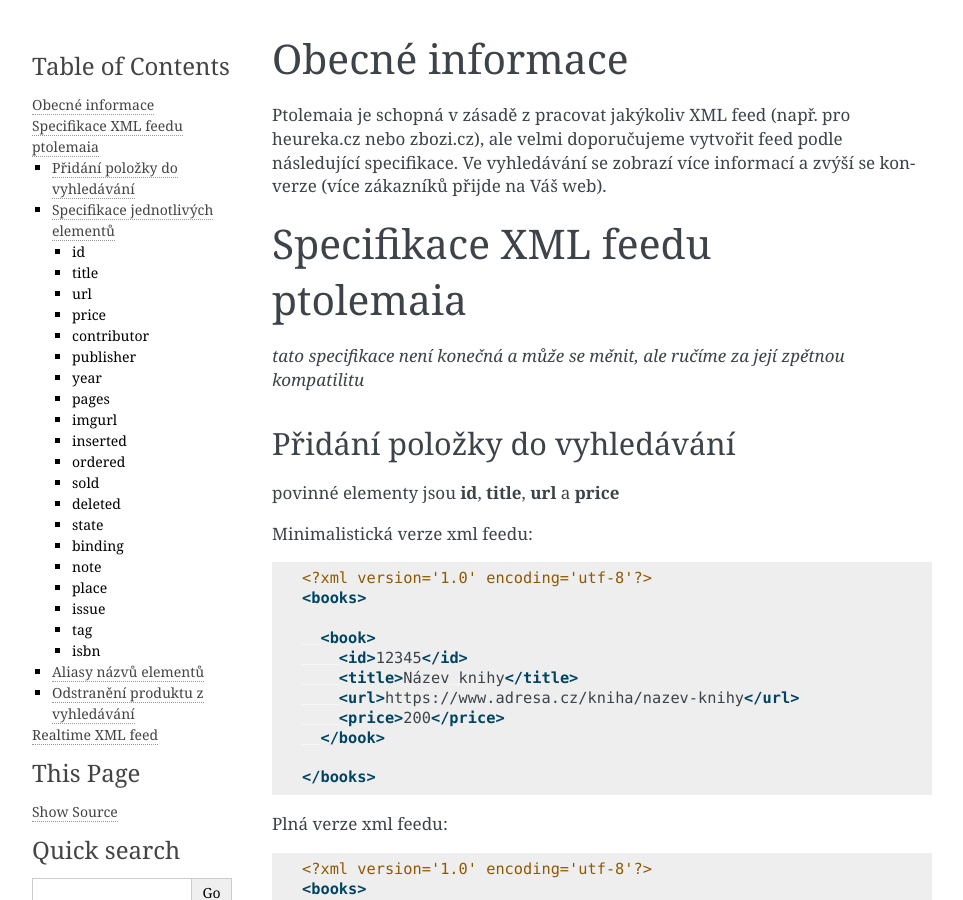
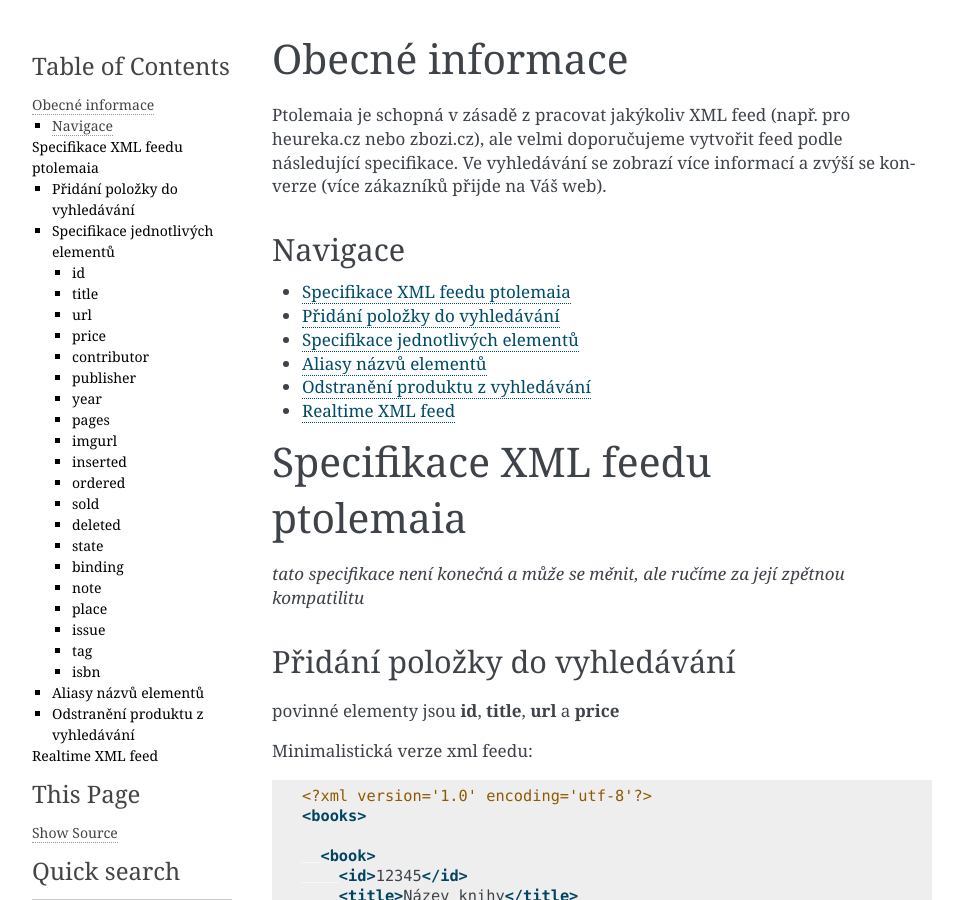
Before and after one commit to Dlahacz/ptolemaia-api, a Sphinx documentation site: the page built from docs/xml.md, in a window 1280 px wide and 900 px high. Shown: the whole window, without its empty margins (148-1111 px from the left). Built offline with Sphinx 7.4.7, drawn with Linux system fonts in a browser that asks for light colours.

Commit message:
naviagace

````diff
--- a/docs/xml.md
+++ b/docs/xml.md
@@ -1,10 +1,17 @@
 # Obecné informace
 Ptolemaia je schopná v zásadě z pracovat jakýkoliv XML feed (např. pro heureka.cz nebo zbozi.cz), ale velmi doporučujeme vytvořit feed podle následující specifikace. Ve vyhledávání se zobrazí více informací a zvýší se konverze (více zákazníků přijde na Váš web).
-# Specifikace XML feedu ptolemaia
+## Navigace
+- [Specifikace XML feedu ptolemaia](#specifikace)
+ - [Přidání položky do vyhledávání](#pridani)
+ - [Specifikace jednotlivých elementů](#ementy)
+ - [Aliasy názvů elementů](#aliasy)
+ - [Odstranění produktu z vyhledávání](#odstraneni)
+- [Realtime XML feed](#realtime)
+# <a name="specifikace"></a>Specifikace XML feedu ptolemaia
 
 *tato specifikace není konečná a může se měnit, ale ručíme za její zpětnou kompatilitu*
 
-## Přidání položky do vyhledávání
+## <a name="pridani"></a>Přidání položky do vyhledávání
 
 povinné elementy jsou **id**, **title**, **url** a **price**
 
@@ -57,7 +64,7 @@ Plná verze xml feedu:
 </books>
 ```
 
-## Specifikace jednotlivých elementů
+## <a name="elementy"></a>Specifikace jednotlivých elementů
 
 |element|povinný|formát|v případě nesplnění formátu|v případě prázdného nebo nezadaného|
 |---|---|---|---|---|
@@ -124,7 +131,7 @@ tag / Kategorie. Pokud jich je víc, tento element se opakuje. Pokud se jedná o
 #### <a name='isbn'></a>isbn
 ISBN/EAN prodkutu, pokud jich je víc, tento element se opakuje
 
-## Aliasy názvů elementů
+## <a name="aliasy"></a>Aliasy názvů elementů
 
 |element|aliasy|
 |---|---|
@@ -147,7 +154,7 @@ ISBN/EAN prodkutu, pokud jich je víc, tento element se opakuje
 |isbn|ean|
 |binding|vazba|
 
-## Odstranění produktu z vyhledávání
+## <a name="odstraneni"></a>Odstranění produktu z vyhledávání
 
 Produkt je možné z vyhledávání odebrat tak, že jej z xml feedu odstraníte. Ale z důvodu předcházení chybám doporučujeme odeslat v xml záznam s elementem **ordered** (objednané položky), **sold** (prodané položky) nebo **deleted** (s časovím záznamem ve formátu YYYY-MM-DD HH:MM:SS) a **id** produktu, ostatní elementy již není potřeba do toho záznamu přidávat.
 
@@ -168,6 +175,6 @@ Produkt je možné z vyhledávání odebrat tak, že jej z xml feedu odstraníte
 </book>
 ```
 
-# Realtime XML feed
+# <a name="realtime"></a>Realtime XML feed
 
 Realtime XMl feed je stejný jako klasický XML feed, ale obsahuje aktualní data (přidání, úpravy, prodej, mazání) za poslední hodinu. Narozdíl od klasického xml feedu je nutné pro smazání používat elementy ordered, sold, deleted. Tento feed feed není povinný, ale doporučujeme jej, aby se o nově přidaných knihách zákazníci dozvěděli co nejdříve.
````
